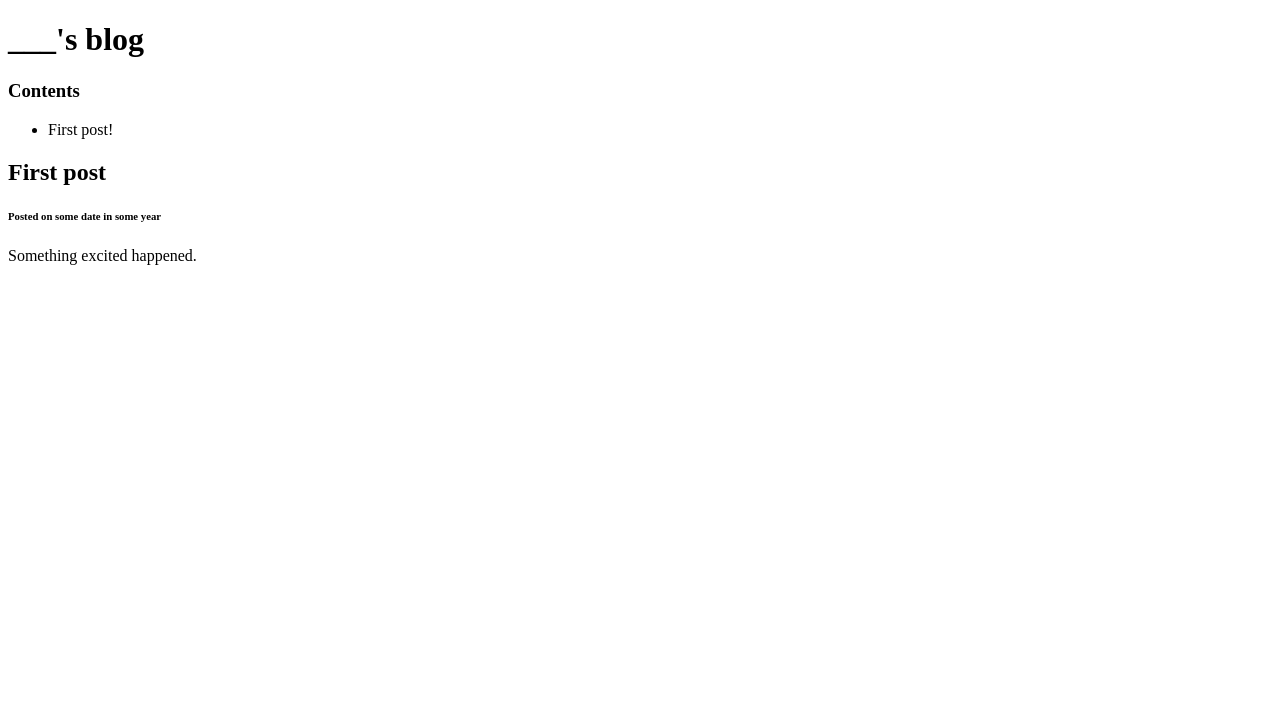
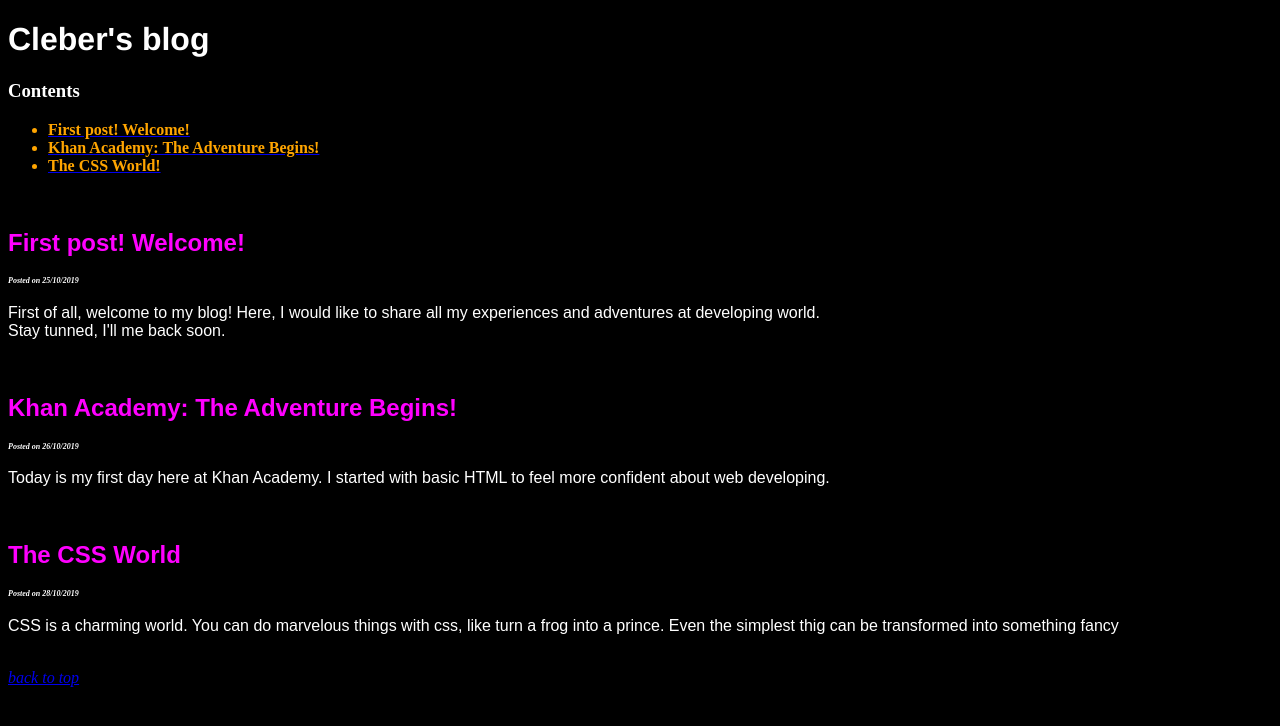
Before and after one commit to psytechh/psytechh.github.io, a plain HTML site: page index.html in a window 1280 px wide. Drawn offline with Linux system fonts and the light colour scheme.

Commit message:
Update index.html

```diff
--- a/index.html
+++ b/index.html
@@ -3,21 +3,64 @@
     <head>
         <meta charset="utf-8">
         <title>Project: Blog</title>
+        <style>
+        #page-title {
+            font-family: "helvetica", monospace;
+        }
+
+        body {
+            background-color: black;
+            color: white;
+        }
+
+        h2 {
+            font-family: "arial", serif;
+            color: rgb(255, 0, 255);
+        }
+
+        p {
+            font-family: fantasy;
+        }
+
+        h6 {
+            font-style: italic;
+            font-size: 0.5em;
+        }
+        #contents li{
+            color: orange;
+            font-weight: bold;
+        }
+        </style>
     </head>
     <body>
 
-        <h1>___'s blog</h1>
+        <h1 id="page-title">Cleber's blog</h1>
 
         <h3>Contents</h3>
-        <ul>
-            <li>First post!</li>
+        <ul id="contents">
+            <a href="#first-post"><li>First post! Welcome!</li></a>
+            <a href="#second-post"><li>Khan Academy: The Adventure Begins!</li></a>
+            <a href="#third-post"><li>The CSS World!</li></a>
         </ul>
+        <br>
+        <h2 id="first-post">First post! Welcome!</h2>
+        <h6>Posted on 25/10/2019</h6>
 
-        <h2>First post</h2>
-        <h6>Posted on some date in some year</h6>
+        <p>First of all, welcome to my blog! Here, I would like to share all my experiences and adventures at developing world.<br>
+            Stay tunned, I'll me back soon.
+        </p>
+        <br>
+        <h2 id="second-post">Khan Academy: The Adventure Begins!</h2>
+        <h6>Posted on 26/10/2019</h6>
 
-        <p>Something excited happened.</p>
+        <p>Today is my first day here at Khan Academy. I started with basic HTML to feel more confident about web developing.</p>
+        <br>
 
+        <h2 id="third-post">The CSS World</h2>
+        <h6>Posted on 28/10/2019</h6>
 
+        <p>CSS is a charming world. You can do marvelous things with css, like turn a frog into a prince. Even the simplest thig can be transformed into something fancy</p>
+        <br>
+        <a href="#page-title"><em>back to top</em></a>
     </body>
 </html>
```
